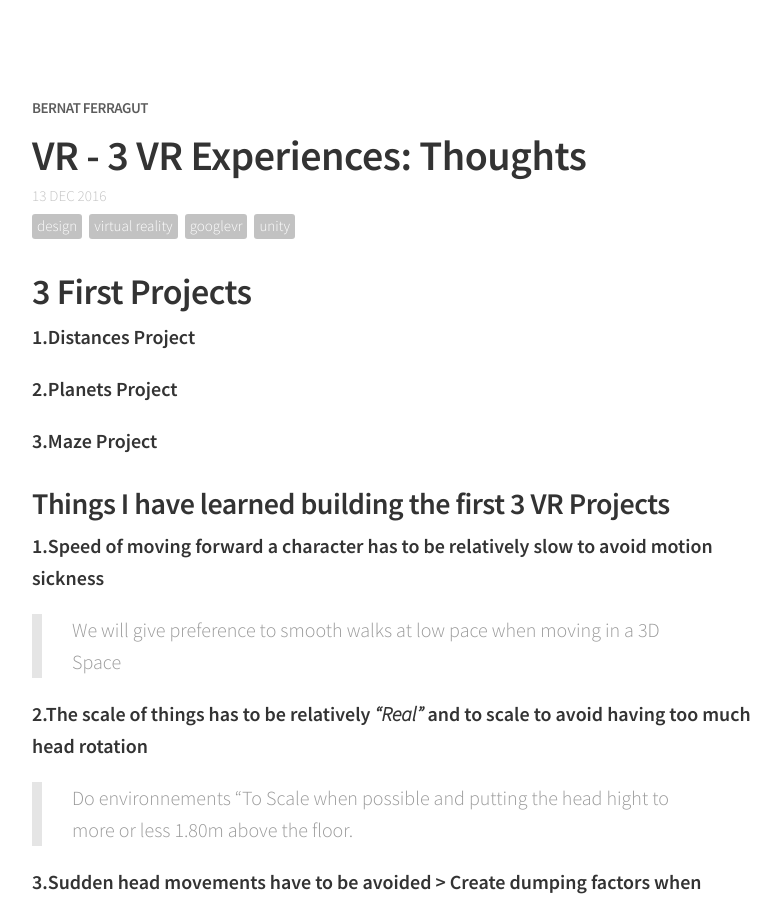
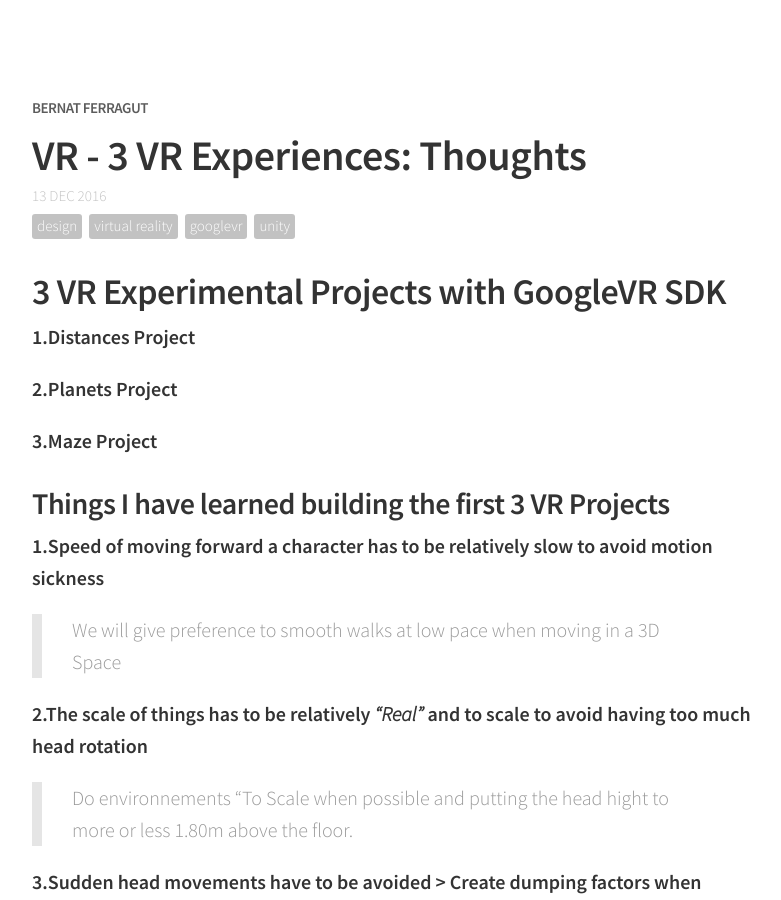
Before and after one commit to bernatferragut/FutureWeb-blog, a Jekyll site: the page built from _posts/13-12-16-VR - 3 First Games Conclusions.md, in a window 1280 px wide and 900 px high. Shown: the whole window, without its empty margins (248-1029 px from the left). Built offline with Jekyll 4.4.1, drawn with Linux system fonts in a browser that asks for light colours; nearby versions of some CDN libraries; comment, search, counter and statistics services are not loaded.

Commit message:
Update 13-12-16-VR - 3 First Games Conclusions.md
Layout changes

```diff
--- a/_posts/13-12-16-VR - 3 First Games Conclusions.md
+++ b/_posts/13-12-16-VR - 3 First Games Conclusions.md
@@ -8,7 +8,7 @@ comments: true
 share: true
 ---
 
-## 3 First Projects
+## 3 VR Experimental Projects with GoogleVR SDK
 
 **1.Distances Project**
 
```
